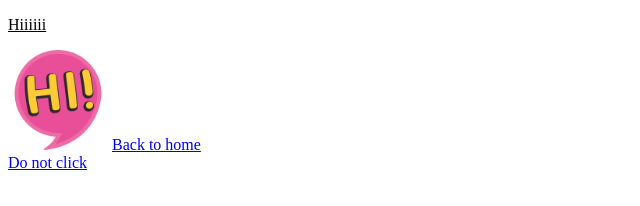
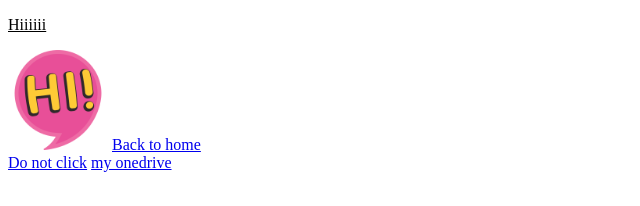
Before and after one commit to ArnavPadliya/check, a plain HTML site: page hello.html in a window 1280 px wide. Shown: the full height of the page, 0-640 px from the left. Drawn offline with Linux system fonts and the light colour scheme.

Commit message:
Update hello.html

```diff
--- a/hello.html
+++ b/hello.html
@@ -11,5 +11,6 @@
     <a href="/check/index.html">Back to home </a>
     <br/>
     <a href="https://www.youtube.com/watch?v=dQw4w9WgXcQ"><italic>Do not click</italic></a>
+<a href=https:https://1drv.ms/a/s!AsMY2nGUgknWkVevlxsnWve2K7XA?e=YSKR7P"> my onedrive <a/>
 </body>
 </html>
```
